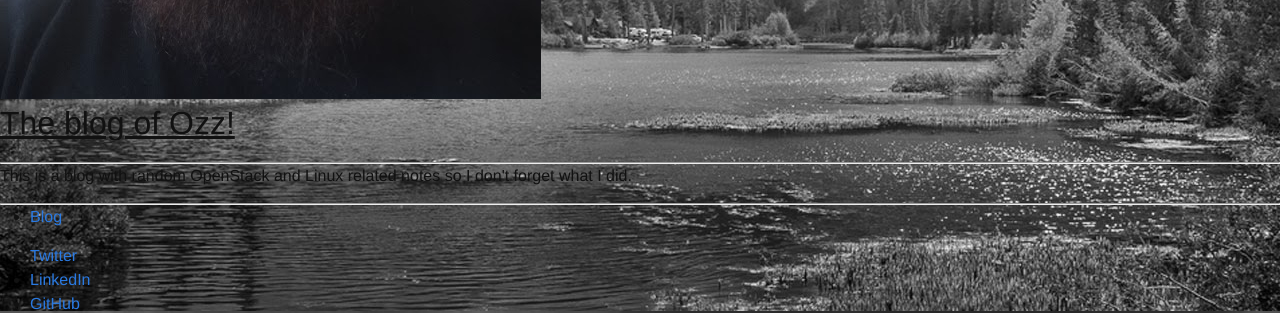
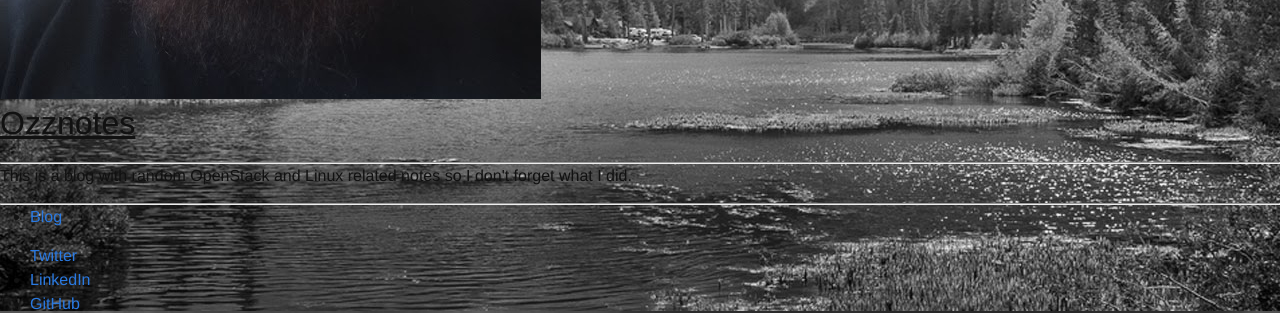
Before and after one commit to JAORMX/JAORMX.github.io, a Jekyll site: the page built from index.html, in a window 1280 px wide. Shown: the part 515-828 px from the top of the page. Built offline with Jekyll 4.4.1, drawn with Linux system fonts in a browser that asks for light colours; nearby versions of some CDN libraries; the list of posts is cut into pages by our own code.

Commit message:
Update blog name

```diff
--- a/_config.yml
+++ b/_config.yml
@@ -1,5 +1,5 @@
 # Site settings
-title: The blog of Ozz!
+title: Ozznotes
 description: >
   This is a blog with random OpenStack and Linux related notes so I don't
   forget what I did.
```
